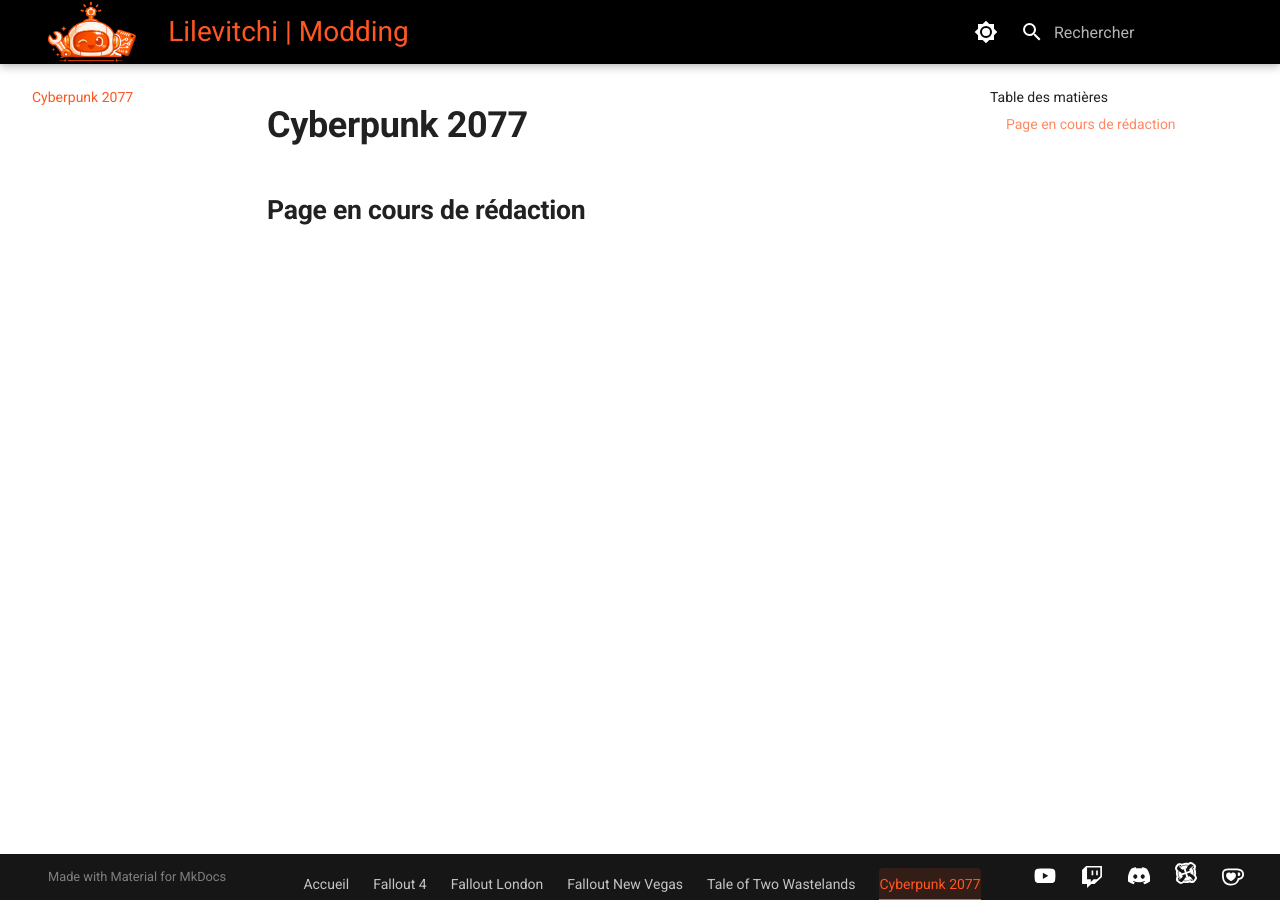
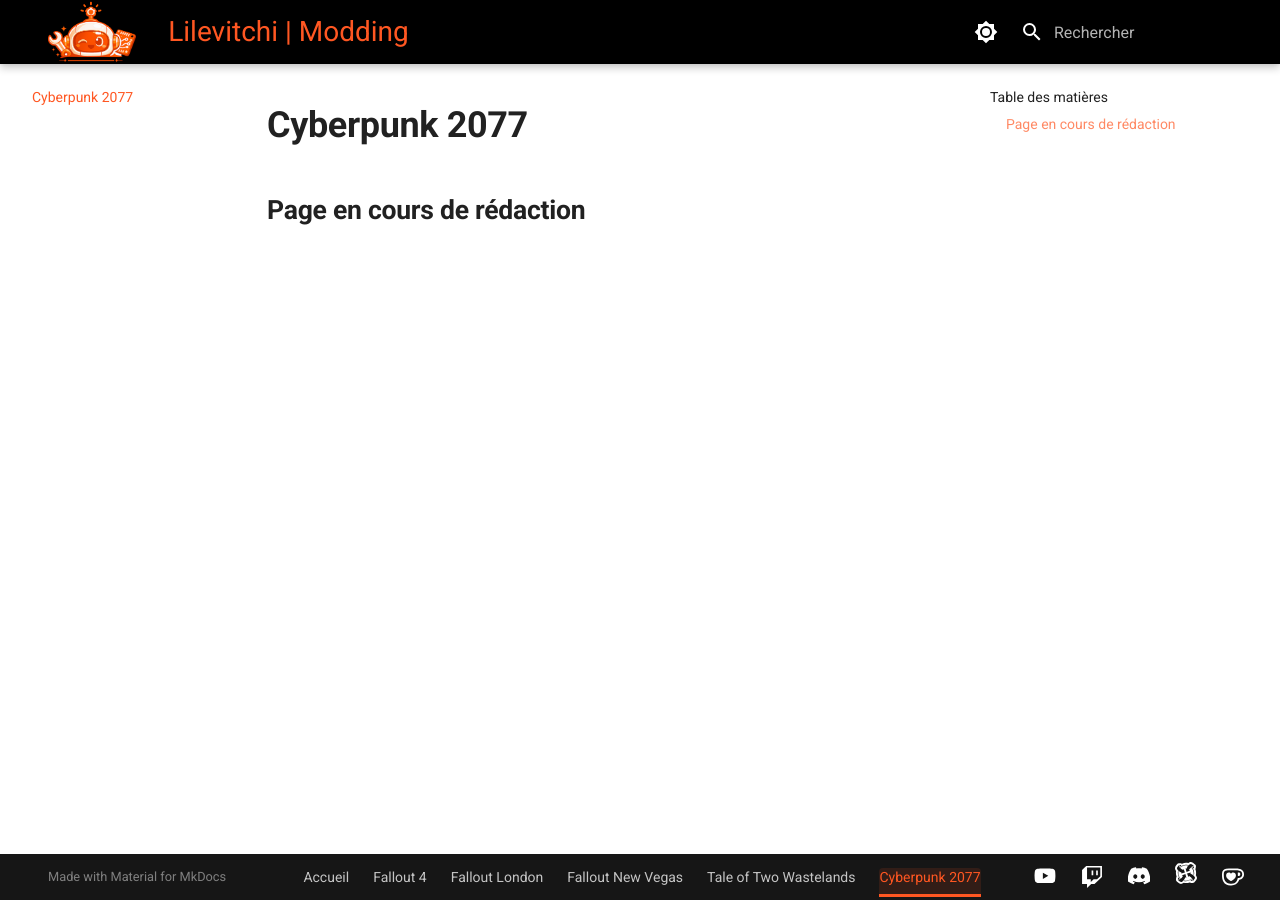
Before and after one commit to Lilevitchi/lilevitchi.github.io, an MkDocs documentation site: the page built from docs/cyberpunk/index.md, in a window 1280 px wide. Built offline with MkDocs 1.6.1 and Material for MkDocs 9.7.7, drawn with Linux system fonts in a browser that asks for light colours.

Commit message:
Update extra.css

```diff
--- a/docs/stylesheets/extra.css
+++ b/docs/stylesheets/extra.css
@@ -76,6 +76,7 @@
 
 [data-md-color-scheme] .md-header__inner {
   height: var(--header-height);
+  overflow: visible;
 }
 
 [data-md-color-scheme] .md-grid {
@@ -104,6 +105,7 @@
   left: 0;
   width: 100%;
   background: transparent;
+  z-index: 10;
 }
 
 [data-md-color-scheme] .md-tabs__list {
@@ -114,7 +116,7 @@
 
 [data-md-color-scheme] .md-tabs .md-tabs__link {
   display: inline-block;
-  padding: 7px 0 6px;
+  padding: 0 0 8px;
   border-bottom: 3px solid transparent;
   border-radius: var(--radius-sm) var(--radius-sm) 0 0;
 
```
